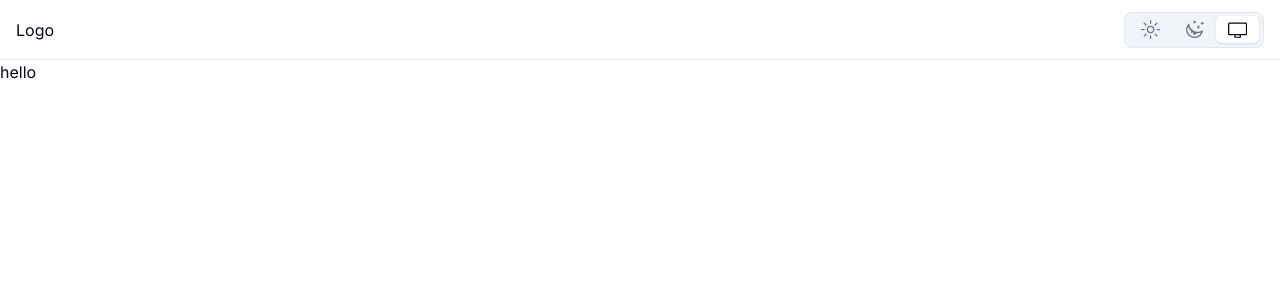
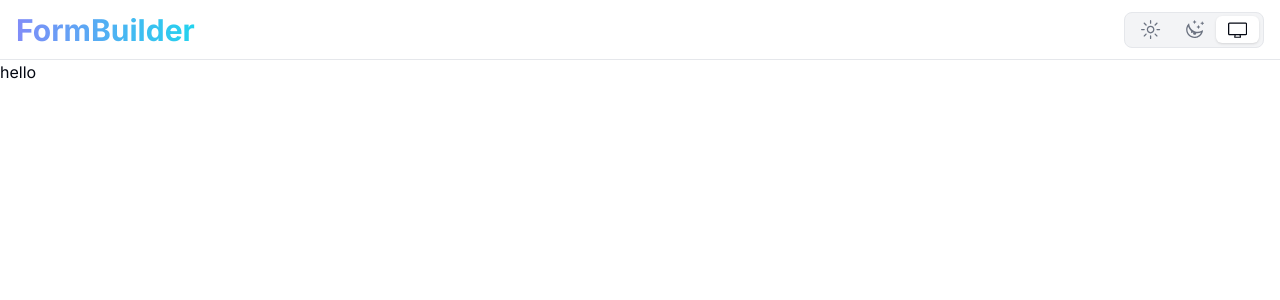
Before and after one commit to irfanfaraaz/FormBuilder, a Next.js app: page / in a window 1280 px wide. Shown: the top 300 px of the page. Built offline with nearby package versions, Linux system fonts and the light colour scheme.

Commit message:
feat:logo,prisma init

```diff
--- a/app/globals.css
+++ b/app/globals.css
@@ -5,64 +5,47 @@
 @layer base {
     :root {
         --background: 0 0% 100%;
-    --foreground: 222.2 84% 4.9%;
-
+        --foreground: 224 71.4% 4.1%;
         --card: 0 0% 100%;
-    --card-foreground: 222.2 84% 4.9%;
-
+        --card-foreground: 224 71.4% 4.1%;
         --popover: 0 0% 100%;
-    --popover-foreground: 222.2 84% 4.9%;
-
-    --primary: 222.2 47.4% 11.2%;
-    --primary-foreground: 210 40% 98%;
-
-    --secondary: 210 40% 96.1%;
-    --secondary-foreground: 222.2 47.4% 11.2%;
-
-    --muted: 210 40% 96.1%;
-    --muted-foreground: 215.4 16.3% 46.9%;
-
-    --accent: 210 40% 96.1%;
-    --accent-foreground: 222.2 47.4% 11.2%;
-
+        --popover-foreground: 224 71.4% 4.1%;
+        --primary: 220.9 39.3% 11%;
+        --primary-foreground: 210 20% 98%;
+        --secondary: 220 14.3% 95.9%;
+        --secondary-foreground: 220.9 39.3% 11%;
+        --muted: 220 14.3% 95.9%;
+        --muted-foreground: 220 8.9% 46.1%;
+        --accent: 220 14.3% 95.9%;
+        --accent-foreground: 220.9 39.3% 11%;
         --destructive: 0 84.2% 60.2%;
-    --destructive-foreground: 210 40% 98%;
-
-    --border: 214.3 31.8% 91.4%;
-    --input: 214.3 31.8% 91.4%;
-    --ring: 222.2 84% 4.9%;
-
+        --destructive-foreground: 210 20% 98%;
+        --border: 220 13% 91%;
+        --input: 220 13% 91%;
+        --ring: 224 71.4% 4.1%;
         --radius: 0.5rem;
     }
 
     .dark {
-    --background: 222.2 84% 4.9%;
-    --foreground: 210 40% 98%;
-
-    --card: 222.2 84% 4.9%;
-    --card-foreground: 210 40% 98%;
-
-    --popover: 222.2 84% 4.9%;
-    --popover-foreground: 210 40% 98%;
-
-    --primary: 210 40% 98%;
-    --primary-foreground: 222.2 47.4% 11.2%;
-
-    --secondary: 217.2 32.6% 17.5%;
-    --secondary-foreground: 210 40% 98%;
-
-    --muted: 217.2 32.6% 17.5%;
-    --muted-foreground: 215 20.2% 65.1%;
-
-    --accent: 217.2 32.6% 17.5%;
-    --accent-foreground: 210 40% 98%;
-
+        --background: 224 71.4% 4.1%;
+        --foreground: 210 20% 98%;
+        --card: 224 71.4% 4.1%;
+        --card-foreground: 210 20% 98%;
+        --popover: 224 71.4% 4.1%;
+        --popover-foreground: 210 20% 98%;
+        --primary: 210 20% 98%;
+        --primary-foreground: 220.9 39.3% 11%;
+        --secondary: 215 27.9% 16.9%;
+        --secondary-foreground: 210 20% 98%;
+        --muted: 215 27.9% 16.9%;
+        --muted-foreground: 217.9 10.6% 64.9%;
+        --accent: 215 27.9% 16.9%;
+        --accent-foreground: 210 20% 98%;
         --destructive: 0 62.8% 30.6%;
-    --destructive-foreground: 210 40% 98%;
-
-    --border: 217.2 32.6% 17.5%;
-    --input: 217.2 32.6% 17.5%;
-    --ring: 212.7 26.8% 83.9%;
+        --destructive-foreground: 210 20% 98%;
+        --border: 215 27.9% 16.9%;
+        --input: 215 27.9% 16.9%;
+        --ring: 216 12.2% 83.9%;
     }
 }
 
--- a/components/Logo.tsx
+++ b/components/Logo.tsx
@@ -1,7 +1,15 @@
+import Link from "next/link";
 import React from "react";
 
 const Logo = () => {
-    return <div>Logo</div>;
+    return (
+        <Link
+            href={"/"}
+            className="font-bold text-3xl bg-gradient-to-r from-indigo-400 to-cyan-400 bg-clip-text text-transparent hover:from-indigo-600 hover:to-cyan-300 hover:cursor-pointer"
+        >
+            FormBuilder
+        </Link>
+    );
 };
 
 export default Logo;
--- a/package.json
+++ b/package.json
@@ -60,6 +60,7 @@
     "eslint": "^8",
     "eslint-config-next": "13.5.4",
     "postcss": "^8",
+    "prisma": "^5.4.2",
     "tailwindcss": "^3",
     "typescript": "^5"
   }
```
Also changed, not shown: 2 other files (tests, documents, lock files or other folders). Lines whose indentation alone changed are shown as unchanged.
